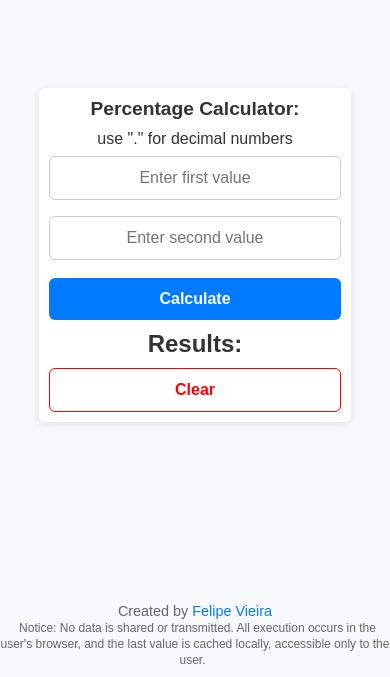
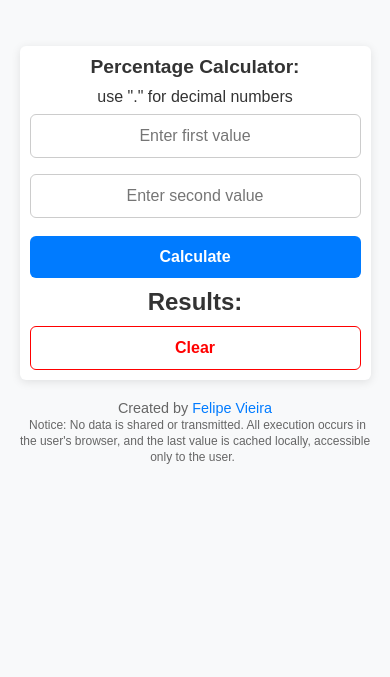
Before and after one commit to FelipeVieir4/calculadora-de-desconto, a plain HTML site: page index.html in a window 390 px wide. Shown: the part 167-844 px from the top of the page. Drawn offline with nearby package versions, Linux system fonts and the light colour scheme.

Commit message:
update styles

```diff
--- a/styles.css
+++ b/styles.css
@@ -48,7 +48,8 @@ h1 {
   border-radius: var(--border-radius);
   box-shadow: 0 2px 10px var(--shadow);
   width: 100%;
-  max-width: 60vw;
+  max-width: 30vw;
+  min-width: 400px;
   height: auto;
 }
 
@@ -113,21 +114,11 @@ button:hover {
   text-align: center;
 }
 
-/* Responsividade */
-@media (max-width: 800px) {
-  h1 {
-    font-size: 1.2rem;
-  }
 
-  .container {
-    padding: 10px;
-    max-width: 90vw;
-  }
-}
 
 /* Estilização do rodapé */
 footer {
-  position: fixed;
+  margin-top: 20px;
   bottom: 10px;
   width: 100%;
   text-align: center;
@@ -200,3 +191,21 @@ footer span {
 .result-item:hover {
   background-color: #f1f1f1;
 }
+
+/* Responsividade */
+@media (max-width: 800px) {
+
+  body {
+    padding: 5%;
+  }
+
+  h1 {
+    font-size: 1.2rem;
+  }
+
+  .container {
+    padding: 10px;
+    max-width: 90vw;
+    min-width: 100%;
+  }
+}
```
